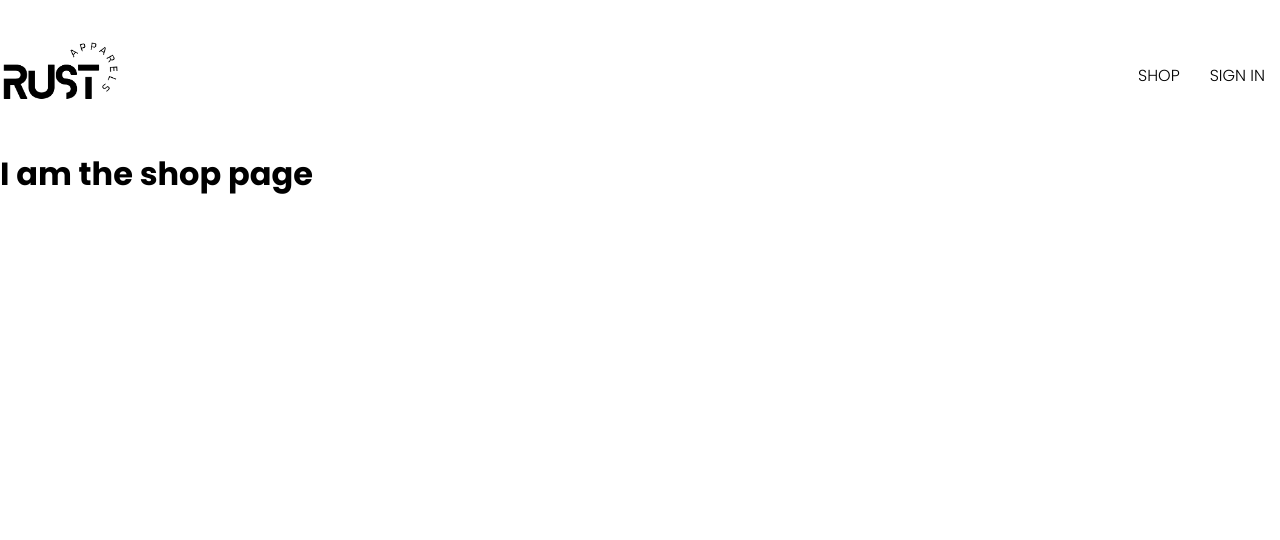
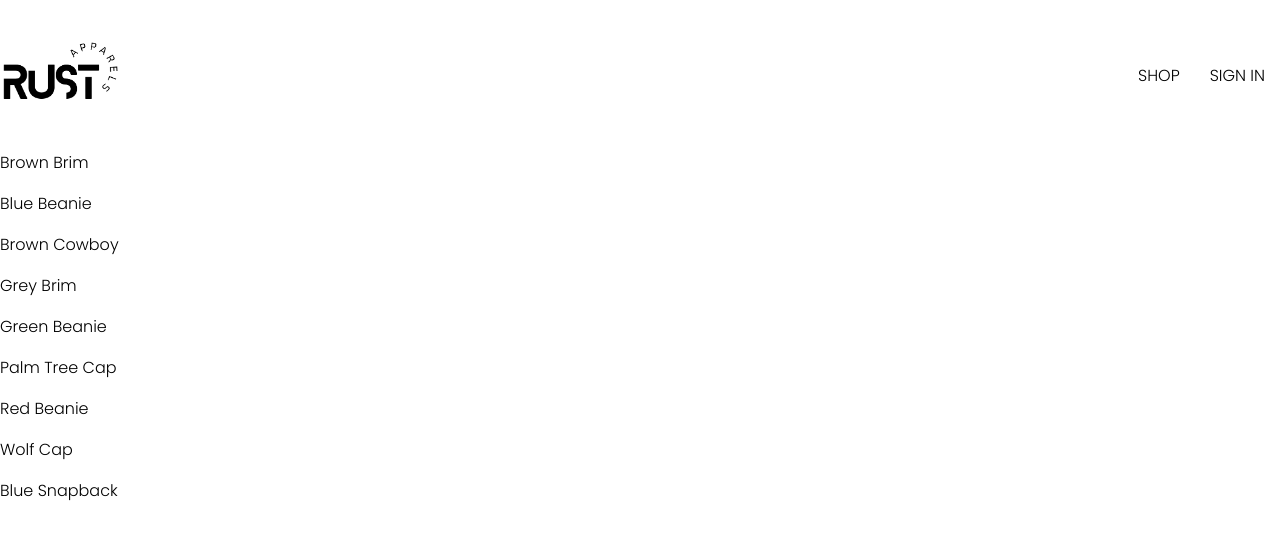
Before and after one commit to LagDave/Rust-Clothing, a React (Create React App) app: page /shop in a window 1280 px wide. Shown: the top 540 px of the page. Built offline with nearby package versions, Linux system fonts and the light colour scheme; no server answers.

Commit message:
Saved current changes

```diff
--- a/src/App.js
+++ b/src/App.js
@@ -3,14 +3,7 @@
 import Home from "./components/routes/home/Home";
 import Navigation from "./components/routes/navigation/Navigation";
 import Authentication from "./components/routes/authentication/Authentication";
-
-const Shop = () => {
-  return (
-    <h1>
-      I am the shop page
-    </h1>
-  )
-}
+import Shop from "./components/routes/shop/Shop";
 
 const App = () =>  {
   return (
--- /dev/null
+++ b/src/components/contexts/ProductContext.jsx
@@ -0,0 +1,16 @@
+import { createContext } from "react";
+import { useState } from "react";
+import shopData from "../../shop-data.json";
+
+export const ProductContext  = createContext({
+  products: []
+});
+export const ProductProvider = ({children}) => {
+
+  const [products, setProducts] = useState(shopData);
+  const value = {products}
+
+  return (
+    <ProductContext.Provider value={value}> {children} </ProductContext.Provider>
+  )
+}
--- /dev/null
+++ b/src/components/routes/shop/Shop.jsx
@@ -0,0 +1,21 @@
+import { useContext } from "react";
+import { ProductContext } from "../../contexts/ProductContext";
+
+const Shop = () => {
+
+  const {products} = useContext(ProductContext)
+
+  return (
+    <div>
+      {
+        products.map(({id, name}) => (
+           <div key={id}>
+             <p>{name}</p>
+           </div>
+        ))
+      }
+    </div>
+  )
+}
+
+export default Shop;
--- a/src/index.js
+++ b/src/index.js
@@ -1,6 +1,7 @@
 import React from "react";
 import ReactDOM from "react-dom/client";
 import { UserProvider } from "./components/contexts/UserContext";
+import { ProductProvider } from "./components/contexts/ProductContext";
 
 import { BrowserRouter } from "react-router-dom";
 
@@ -12,7 +13,9 @@
 root.render(
   <BrowserRouter>
     <UserProvider>
-      <App />
+      <ProductProvider>
+        <App />
+      </ProductProvider>
     </UserProvider>
   </BrowserRouter>
 );
--- /dev/null
+++ b/src/shop-data.json
@@ -0,0 +1,56 @@
+[
+  {
+    "id": 1,
+    "name": "Brown Brim",
+    "imageUrl": "https://i.ibb.co/ZYW3VTp/brown-brim.png",
+    "price": 25
+  },
+  {
+    "id": 2,
+    "name": "Blue Beanie",
+    "imageUrl": "https://i.ibb.co/ypkgK0X/blue-beanie.png",
+    "price": 18
+  },
+  {
+    "id": 3,
+    "name": "Brown Cowboy",
+    "imageUrl": "https://i.ibb.co/QdJwgmp/brown-cowboy.png",
+    "price": 35
+  },
+  {
+    "id": 4,
+    "name": "Grey Brim",
+    "imageUrl": "https://i.ibb.co/RjBLWxB/grey-brim.png",
+    "price": 25
+  },
+  {
+    "id": 5,
+    "name": "Green Beanie",
+    "imageUrl": "https://i.ibb.co/YTjW3vF/green-beanie.png",
+    "price": 18
+  },
+  {
+    "id": 6,
+    "name": "Palm Tree Cap",
+    "imageUrl": "https://i.ibb.co/rKBDvJX/palm-tree-cap.png",
+    "price": 14
+  },
+  {
+    "id": 7,
+    "name": "Red Beanie",
+    "imageUrl": "https://i.ibb.co/bLB646Z/red-beanie.png",
+    "price": 18
+  },
+  {
+    "id": 8,
+    "name": "Wolf Cap",
+    "imageUrl": "https://i.ibb.co/1f2nWMM/wolf-cap.png",
+    "price": 14
+  },
+  {
+    "id": 9,
+    "name": "Blue Snapback",
+    "imageUrl": "https://i.ibb.co/X2VJP2W/blue-snapback.png",
+    "price": 16
+  }
+]
```
